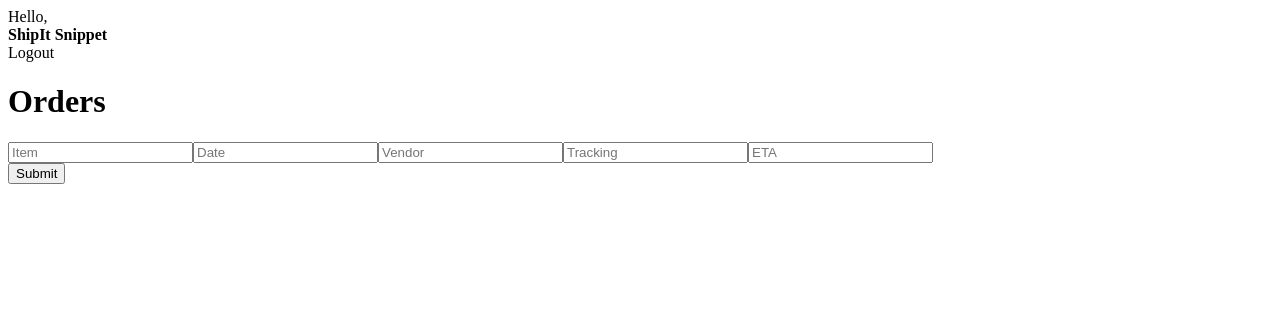
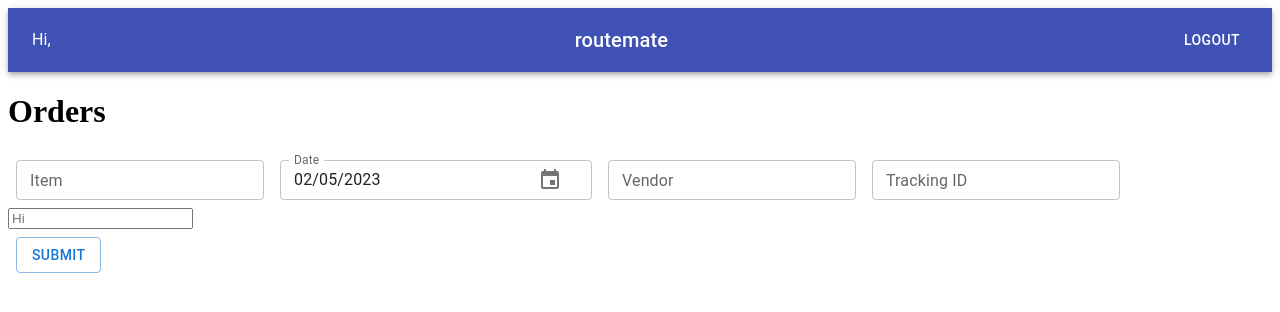
Before and after one commit to routemate/routemate, a React (Create React App) app: page / in a window 1280 px wide. Shown: the top 312 px of the page. Built offline with nearby package versions, Linux system fonts and the light colour scheme; no server answers.

Commit message:
Updates for styling

```diff
--- a/client/App.jsx
+++ b/client/App.jsx
@@ -4,31 +4,26 @@ import { Switch, Route, Redirect } from 'react-router-dom';
 // require axios here
 const axios = require('axios');
 
-import Login from './components/Login';
+import Login from './components/Login.jsx';
 import Main from './components/Main';
 
 const App = () => {
   const [isAuthenticated, setIsAuthenticated] = useState(false);
 
-  // useEffect(() => {
-  //   const auth = axios.get('/authenticated').then((response) => {
-  //     // {response: {
-  //     //   data: {
-  //     //     authenticated: true/ false;
-  //     //   }
-  //     // }}
-  //     setIsAuthenticated(response.data.authenticated);
-  //   });
-  // });
+  useEffect(() => {
+     axios.get('/login/authenticate').then((response) => {
+      setIsAuthenticated(response.data.authenticated);
+    });
+  }, [isAuthenticated]);
 
   return (
     <Switch>
-      <Route exact path="/">
-        {/* {isAuthenticated ? (<Main />) : (<Redirect to='/login'>)} */}
-        <Main />
-      </Route>
-      <Route exact path="/">
-        <Login />
+<Route path='/login'>
+  <Login />
+  </Route>
+    <Route exact path='/'>
+      {/* {isAuthenticated ? <Main /> : <Redirect to='/login' />}*/}
+       <Main />
       </Route>
     </Switch>
   );
--- a/client/components/Form.jsx
+++ b/client/components/Form.jsx
@@ -1,15 +1,132 @@
-import React, { useState } from 'react';
+import * as React from 'react';
+import Box from '@mui/material/Box';
+import TextField from '@mui/material/TextField';
+import Button from '@mui/material/Button';
+import { DesktopDatePicker } from '@mui/x-date-pickers/DesktopDatePicker';
+import dayjs from 'dayjs';
+import { LocalizationProvider } from '@mui/x-date-pickers/LocalizationProvider';
+import { AdapterDayjs } from '@mui/x-date-pickers/AdapterDayjs';
+import { useState } from 'react';
 const axios = require('axios');
 
 
 const Form = ({helper}) => {
-  const handleClick = (event) => {
-    //declare const for the components in the form
-    const Vendor = document.querySelector('.Vendor');
-    const OrderDate = document.querySelector('.Date');
-    const Item = document.querySelector('.Item');
-    const TrackingId = document.querySelector('.Tracking');
-    let Eta;
+
+  const [date, setDate] = useState(dayjs('2023-02-05T21:11:54'));
+  const [item, setItem] = useState('');
+  const [vendor, setVendor] = useState('');
+  const [trackingId, setTrackingId] = useState('');
+  const [newOrder, setNewOrder] = useState({});
+  const [doa, setDoa] = useState(dayjs('2023-02-05T21:11:54'))
+
+  const handleChange = (newDate) => {
+    setDate(newDate);
+  };
+
+  const handleChangeDoa = (newDoa) => {
+    setDoa(newDoa);
+  }
+
+  const handleSubmit = (event) => {
+
+    event.preventDefault();
+
+
+     setNewOrder({
+      vendor: vendor,
+      orderDate: date,
+      item: item,
+      trackingId: trackingId,
+      eta: doa,
+    })
+
+    setItem('');
+    setVendor('');
+    setTrackingId('');
+
+    console.log(newOrder)
+  }
+
+
+  return (
+    <Box
+      component="form"
+      sx={{
+        '& .MuiTextField-root': { m:1 },
+        '& button': { m: 1 }
+      }}
+      noValidate
+      autoComplete="off"
+      onSubmit = {handleSubmit}
+    >
+      <div>
+        <TextField
+          size="small"
+          label="Item"
+          variant="outlined"
+          value = {item}
+          onChange={(event) =>
+            setItem(event.target.value)
+          }
+        />
+        <LocalizationProvider dateAdapter={AdapterDayjs}>
+          <DesktopDatePicker
+            label="Date"
+            inputFormat="MM/DD/YYYY"
+            value={date}
+            onChange={handleChange}
+            renderInput={(params) => <TextField size="small" {...params} />}
+          />
+        </LocalizationProvider>
+        <TextField
+          size="small"
+          label="Vendor"
+          variant="outlined"
+          value = {vendor}
+          onChange={(event) =>
+            setVendor(event.target.value)
+          }
+         />
+        <TextField
+          size="small"
+          label="Tracking ID"
+          variant="outlined"
+          value = {trackingId}
+          onChange={(event) =>
+            setTrackingId(event.target.value)
+          }
+        />
+        <form action='https://www.ups.com/track' method="get">
+          <input type='text' placeholder='Hi' />
+        </form>
+        <Button variant="outlined" size="medium " type = 'submit'>Submit</Button>
+      </div>
+
+    </Box>
+  );
+};
+
+export default Form;
+/*
+
+
+*/
+
+/*
+
+const calendarField = document.querySelector('.date-picker');
+
+const calendar = flatpickr(calendarField, {
+    enableTime: false,
+    dateFormat: "Y-m-d",
+})
+ */
+//declare const for the components in the form
+    // const Vendor = document.querySelector('.Vendor');
+    // const OrderDate = document.querySelector('.Date');
+    // const Item = document.querySelector('.Item');
+    // const TrackingId = document.querySelector('.Tracking');
+    // let Eta;
 
     //make a request to the API
 
@@ -27,50 +144,48 @@ const Form = ({helper}) => {
 
     //create an obj for the new order include delivery date
 
-    const newOrder = {
-      vendor: Vendor,
-      orderDate: OrderDate,
-      item: Item,
-      trackingId: TrackingId,
-      eta: Eta,
-    };
+    // const newOrder = {
+    //   vendor: Vendor,
+    //   orderDate: OrderDate,
+    //   item: Item,
+    //   trackingId: TrackingId,
+    //   eta: Eta,
+    // };
 
-    //invoke helper function passing in new order
-    helper(newOrder);
+    // //invoke helper function passing in new order
+    // helper(newOrder);
 
-    //post request to /orders with new object
-    axios.post('/orders', {
-      newOrder,
-    });
-  };
-
-  return (
-    <>
-      <div className="form">
-        <input name="item" type="text" placeholder="Item" />
-        <input name="orderDate" type="text" placeholder="Date" />
-        <input name="vendor" type="text" placeholder="Vendor" />
-        <input name="trackingId" type="text" placeholder="Tracking" />
-        <input name="eta" type="text" placeholder="ETA" />
-      </div>
-      <button onClick={handleClick}> Submit </button>
-    </>
-  );
-};
-
-/*
+    // //post request to /orders with new object
+    // axios.post('/orders', {
+    //   newOrder,
+    // });
 
 
-*/
+    // const apiKey = '708ead82-2b28-4b2a-8a81-65196fe2fa21';
+    // const trackingNumber = '1Z0V069A0322023046'
+    // const carrier = 'amazon'
+    //https://api.tracktry.com/v1/trackings/{carrier_code}/{tracking_number}
 
-/*
+    // axios.get(`https://api.tracktry.com/v1/trackings/?tracking_number=${trackingNumber}&carrier_code=${carrier}`, {
+    //   headers: {
+    //    "Content-Type": 'application/json',
+    //    "Tracktry-Api-Key": "708ead82-2b28-4b2a-8a81-65196fe2fa21",
+    //   }
+    // })
 
-const calendarField = document.querySelector('.date-picker');
+    // .then((response) => {
+    //     const deliveryDate = response.data.delivery_date;
+    //     console.log('Date is ', deliveryDate);
+    // })
 
-const calendar = flatpickr(calendarField, {
-    enableTime: false,
-    dateFormat: "Y-m-d",
-})
- */
-
-export default Form;
+    /*
+    <LocalizationProvider dateAdapter={AdapterDayjs}>
+          <DesktopDatePicker
+            label="Date of Arrival"
+            inputFormat="MM/DD/YYYY"
+            value={doa}
+            onChange={handleChangeDoa}
+            renderInput={(params) => <TextField size="small" {...params} />}
+          />
+        </LocalizationProvider>
+    */
--- a/client/components/Item.jsx
+++ b/client/components/Item.jsx
@@ -5,7 +5,10 @@ const Item = () => {
 
 
     return (
-        <div></div>
+        <div>
+
+
+        </div>
     )
 }
 
--- a/client/components/Main.jsx
+++ b/client/components/Main.jsx
@@ -22,7 +22,7 @@ const Main = () => {
 
       for (let i = 0; i < orders.length; i++) {
         const { item, orderDate, vendor, trackingId, eta } = orders[i];
-        allOrders(
+        allOrders.push(
           <Item
             item={item}
             orderDate={orderDate}
@@ -30,6 +30,7 @@ const Main = () => {
             trackingId={trackingId}
             eta={eta}
             key={trackingId}
+            className={'item'}
           />
         );
       }
--- a/client/components/Navbar.jsx
+++ b/client/components/Navbar.jsx
@@ -1,7 +1,28 @@
 import React, { useState } from 'react';
 import { BrowserRouter as Router, Route, Link } from 'react-router-dom';
+import { makeStyles } from '@material-ui/core/styles';
+import Typography from '@material-ui/core/Typography';
+import Button from '@material-ui/core/Button';
+import { AppBar } from '@material-ui/core';
+import { Toolbar } from '@material-ui/core';
 
 const Navbar = ({name}) => {
+
+  const useStyles = makeStyles(theme => ({
+
+    menuButton: {
+      marginRight: theme.spacing(2),
+    },
+    title: {
+      flexGrow: 1,
+      display: 'flex',
+      alignItems: 'center',
+      justifyContent: 'center',
+    },
+  }));
+
+
+    const classes = useStyles();
 
   const username = name;
 
@@ -21,15 +42,23 @@ function Example() {
 */
 
   return (
-    <>
-      <div className="nav-item hello">Hello, {username}</div>
-      <div className="nav-item title">
-        <strong>ShipIt Snippet</strong>
-      </div>
-      <div className="nav-item logout" onClick={handleClick}>
-        Logout
-      </div>
-    </>
+    // <>
+    //   <div className="nav-item hello">Hello, {username}</div>
+    //   <div className="nav-item title">
+    //     <strong>ShipIt Snippet</strong>
+    //   </div>
+    //   <div className="nav-item logout" onClick={handleClick}>
+    //     Logout
+    //   </div>
+    // </>
+
+  <AppBar position="static" className='appbar'>
+  <Toolbar>
+  <Typography edge="start" color="inherit"  className={classes.menuButton}> Hi, {username}</Typography>
+  <Typography variant="h6" className={classes.title}>routemate</Typography>
+  <Button color="inherit" onClick = {handleClick}>Logout</Button>
+  </Toolbar>
+</AppBar>
   );
 };
 
--- a/package.json
+++ b/package.json
@@ -15,12 +15,18 @@
     "@babel/plugin-transform-async-to-generator": "^7.1.0",
     "@babel/runtime": "^7.1.2",
     "@deck.gl/core": "^8.8.23",
+    "@emotion/react": "^11.10.5",
+    "@emotion/styled": "^11.10.5",
+    "@material-ui/core": "^4.12.4",
+    "@mui/material": "^5.11.7",
+    "@mui/x-date-pickers": "^5.0.17",
     "@testing-library/jest-dom": "^5.15.0",
     "@testing-library/react": "^12.1.2",
     "@testing-library/user-event": "^13.5.0",
     "@u4/opencv4nodejs": "^6.4.1",
     "bcryptjs": "^2.3.0",
     "cookie-parser": "^1.4.1",
+    "dayjs": "^1.11.7",
     "express": "^4.16.3",
     "express-session": "^1.13.0",
     "fsevents": "^2.3.2",
```
